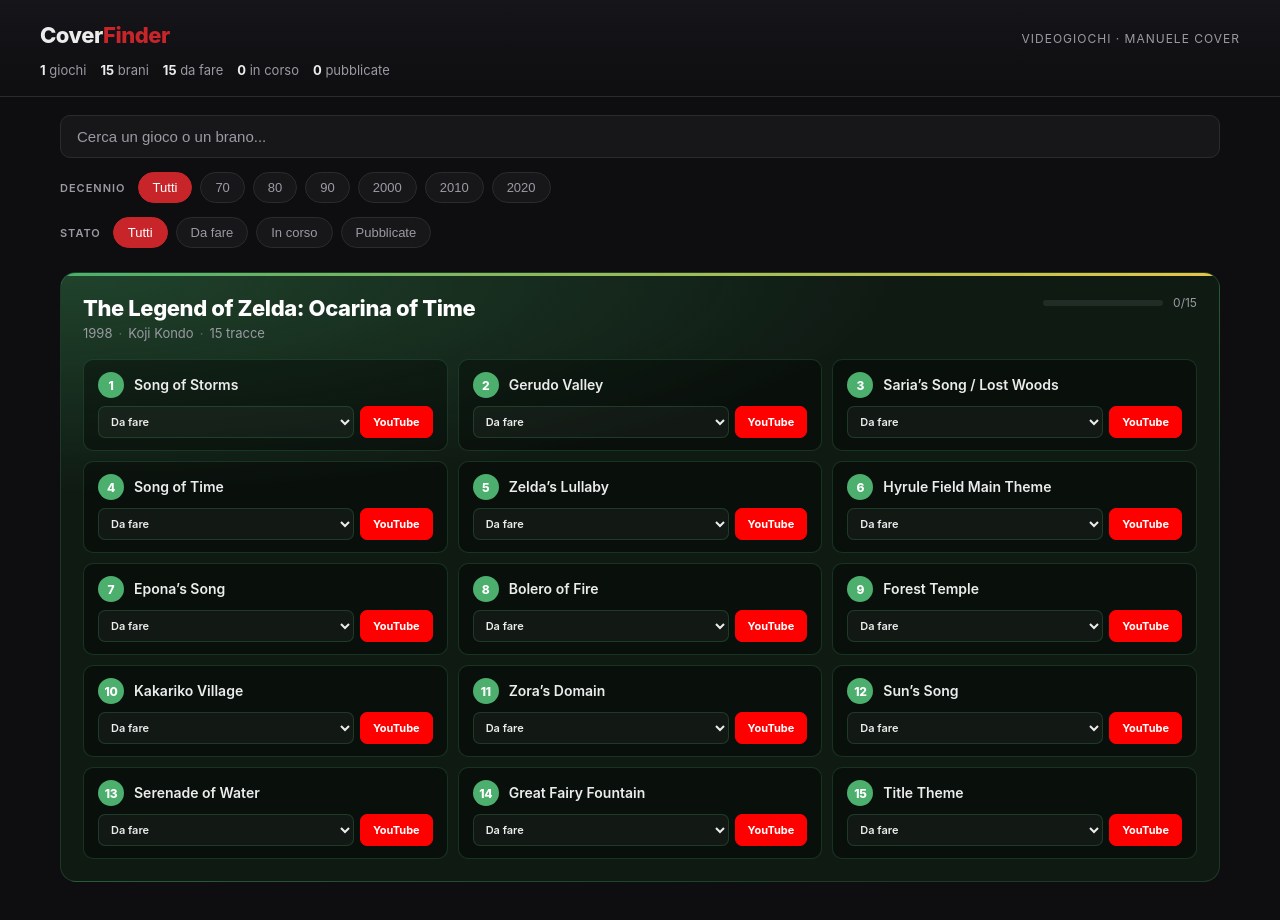
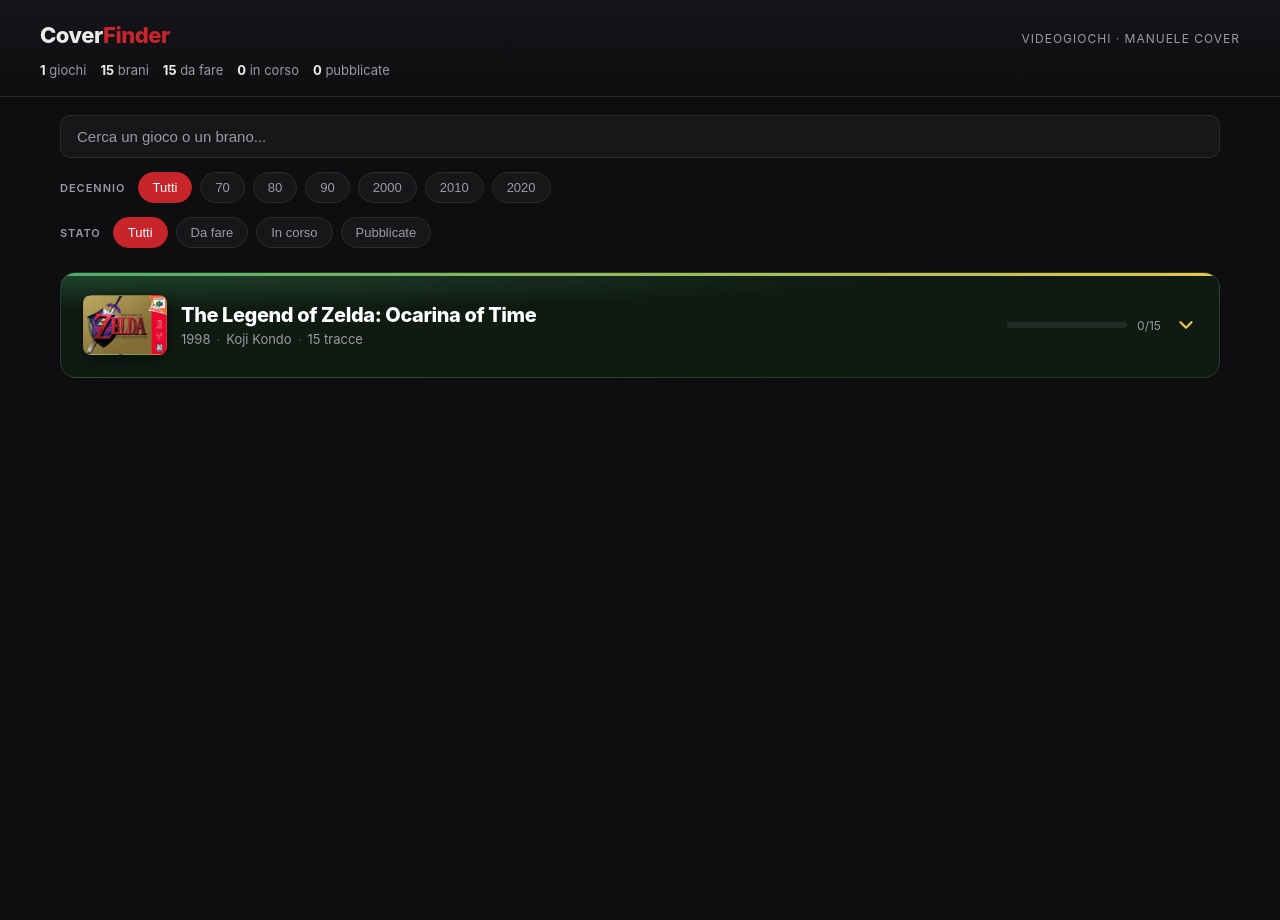
Before and after one commit to Athor777/cover-finder, a plain HTML site: page index.html in a window 1280 px wide. After the commit the page ends 800 px from the top, so only its background shows below. Drawn offline with Linux system fonts and the light colour scheme.

Commit message:
Collapsible game cards + box art covers
Game sections are closed by default — click header to expand. Open
state persists in localStorage; active filters auto-expand results.

Each game has a cover thumbnail; pilot Zelda OoT uses the classic
gold N64 box art.

```diff
--- a/index.html
+++ b/index.html
@@ -158,15 +158,38 @@
 
 .game-header {
   display: flex;
-  align-items: flex-start;
+  align-items: center;
   justify-content: space-between;
-  gap: 16px;
+  gap: 14px;
   flex-wrap: wrap;
-  margin-bottom: 18px;
+  cursor: pointer;
+  user-select: none;
+  margin-bottom: 0;
+  transition: opacity 0.15s;
+}
+.game-header:hover { opacity: 0.92; }
+.game-cover {
+  flex: 0 0 auto;
+  width: 84px;
+  height: 60px;
+  border-radius: 8px;
+  background-size: cover;
+  background-position: center;
+  background-color: rgba(0,0,0,0.4);
+  border: 1px solid var(--g-line);
+  box-shadow: 0 4px 12px rgba(0,0,0,0.4);
+}
+.game-cover.placeholder {
+  display: flex;
+  align-items: center;
+  justify-content: center;
+  font-size: 22px;
+  color: var(--g-accent-2);
+  font-weight: 800;
 }
 .game-titles { min-width: 0; flex: 1; }
 .game-title {
-  font-size: 22px;
+  font-size: 20px;
   font-weight: 800;
   letter-spacing: -0.4px;
   line-height: 1.2;
@@ -185,6 +208,14 @@
   font-size: 12px;
   color: var(--text-dim);
 }
+.chevron {
+  flex: 0 0 auto;
+  width: 22px;
+  height: 22px;
+  color: var(--g-accent-2);
+  transition: transform 0.2s ease;
+}
+.game.open .chevron { transform: rotate(180deg); }
 .progress-bar {
   width: 120px;
   height: 6px;
@@ -199,9 +230,16 @@
 }
 
 .track-grid {
-  display: grid;
+  display: none;
   grid-template-columns: repeat(auto-fill, minmax(280px, 1fr));
   gap: 10px;
+  margin-top: 18px;
+  animation: fadeIn 0.25s ease;
+}
+.game.open .track-grid { display: grid; }
+@keyframes fadeIn {
+  from { opacity: 0; transform: translateY(-4px); }
+  to { opacity: 1; transform: translateY(0); }
 }
 
 .track {
@@ -351,6 +389,7 @@
     title: 'The Legend of Zelda: Ocarina of Time',
     year: 1998,
     composer: 'Koji Kondo',
+    cover: 'covers/zelda-oot.jpg',
     palette: {
       bg: '#0f1a13',
       accent: '#4caf6d',     // verde Link
@@ -379,8 +418,16 @@
 ];
 
 const STORAGE_KEY = 'coverFinderState_v3';
+const OPEN_KEY = 'coverFinderOpen_v1';
 let state = JSON.parse(localStorage.getItem(STORAGE_KEY) || '{}');
+let openSet = new Set(JSON.parse(localStorage.getItem(OPEN_KEY) || '[]'));
 let filters = { dec: 'all', stat: 'all', q: '' };
+
+function toggleOpen(gameId) {
+  if (openSet.has(gameId)) openSet.delete(gameId);
+  else openSet.add(gameId);
+  localStorage.setItem(OPEN_KEY, JSON.stringify([...openSet]));
+}
 
 function trackKey(gameId, trackTitle) { return `${gameId}::${trackTitle}`; }
 function statusOf(gameId, trackTitle) { return state[trackKey(gameId, trackTitle)] || 'todo'; }
@@ -507,9 +554,16 @@
       `;
     }).join('');
 
+    const hasActiveSearch = filters.q.trim() !== '' || filters.stat !== 'all';
+    const isOpen = hasActiveSearch || openSet.has(g.id);
+    const coverHtml = g.cover
+      ? `<div class="game-cover" style="background-image:url('${g.cover}')"></div>`
+      : `<div class="game-cover placeholder">${escapeHtml((g.title[0] || '?').toUpperCase())}</div>`;
+
     return `
-      <section class="game" style="${styleVars}">
-        <div class="game-header">
+      <section class="game ${isOpen ? 'open' : ''}" style="${styleVars}">
+        <div class="game-header" data-toggle="${g.id}" role="button" aria-expanded="${isOpen}" tabindex="0">
+          ${coverHtml}
           <div class="game-titles">
             <div class="game-title">${escapeHtml(g.title)}</div>
             <div class="game-meta">
@@ -520,6 +574,9 @@
             <div class="progress-bar"><div class="progress-fill" style="width:${pct}%"></div></div>
             <span>${gameDone}/${gameTotal}</span>
           </div>
+          <svg class="chevron" viewBox="0 0 24 24" fill="none" stroke="currentColor" stroke-width="2.5" stroke-linecap="round" stroke-linejoin="round" aria-hidden="true">
+            <polyline points="6 9 12 15 18 9"></polyline>
+          </svg>
         </div>
         <div class="track-grid">${tracksHtml}</div>
       </section>
@@ -530,6 +587,22 @@
   container.querySelectorAll('.status-select').forEach(sel => {
     sel.addEventListener('change', () => {
       setStatus(sel.dataset.game, sel.dataset.track, sel.value);
+    });
+  });
+
+  // Toggle aperto/chiuso sul click dell'header
+  container.querySelectorAll('.game-header').forEach(h => {
+    h.addEventListener('click', () => {
+      toggleOpen(h.dataset.toggle);
+      const game = h.parentElement;
+      game.classList.toggle('open');
+      h.setAttribute('aria-expanded', game.classList.contains('open'));
+    });
+    h.addEventListener('keydown', e => {
+      if (e.key === 'Enter' || e.key === ' ') {
+        e.preventDefault();
+        h.click();
+      }
     });
   });
 }
```
Also changed, not shown: covers/zelda-oot.jpg (added).
